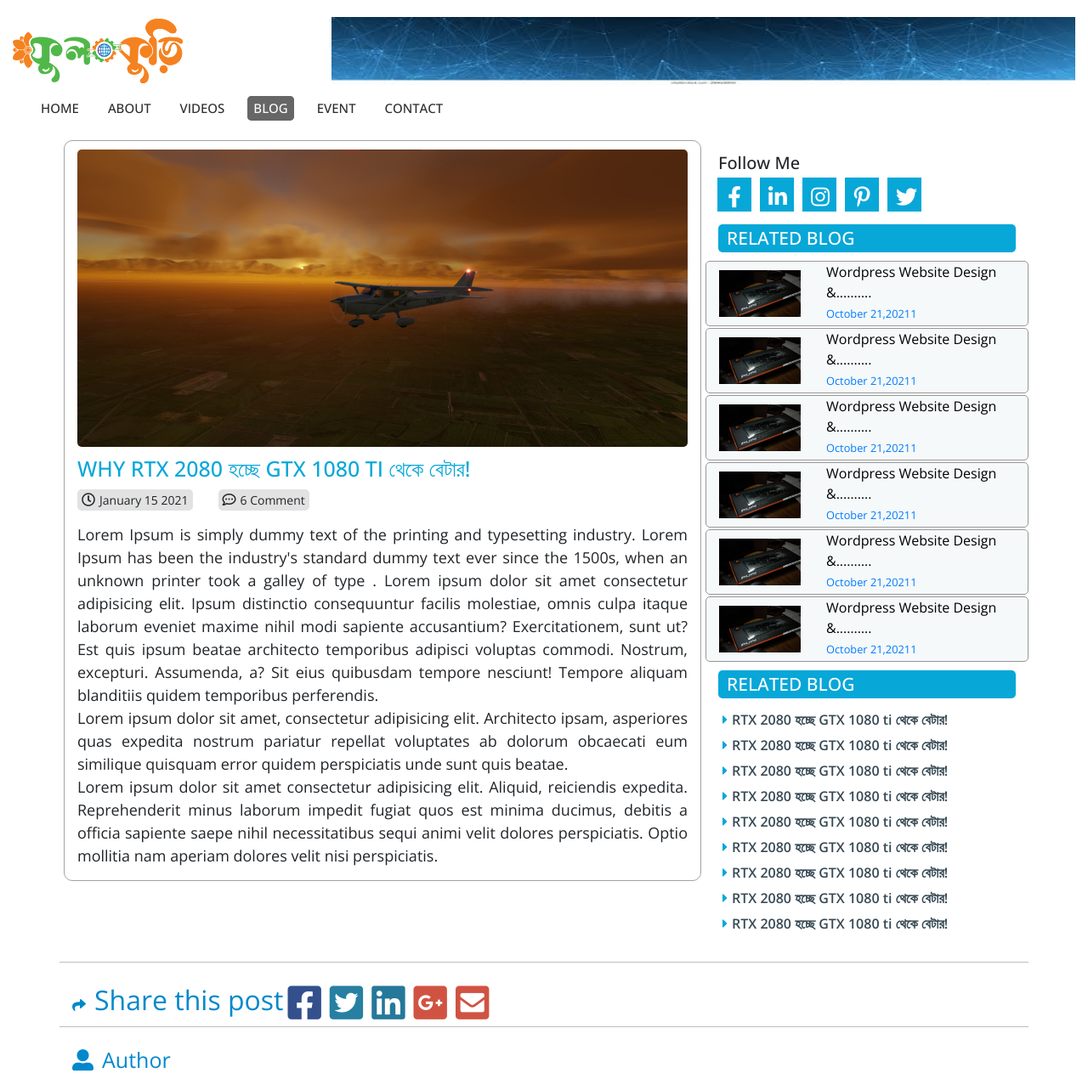
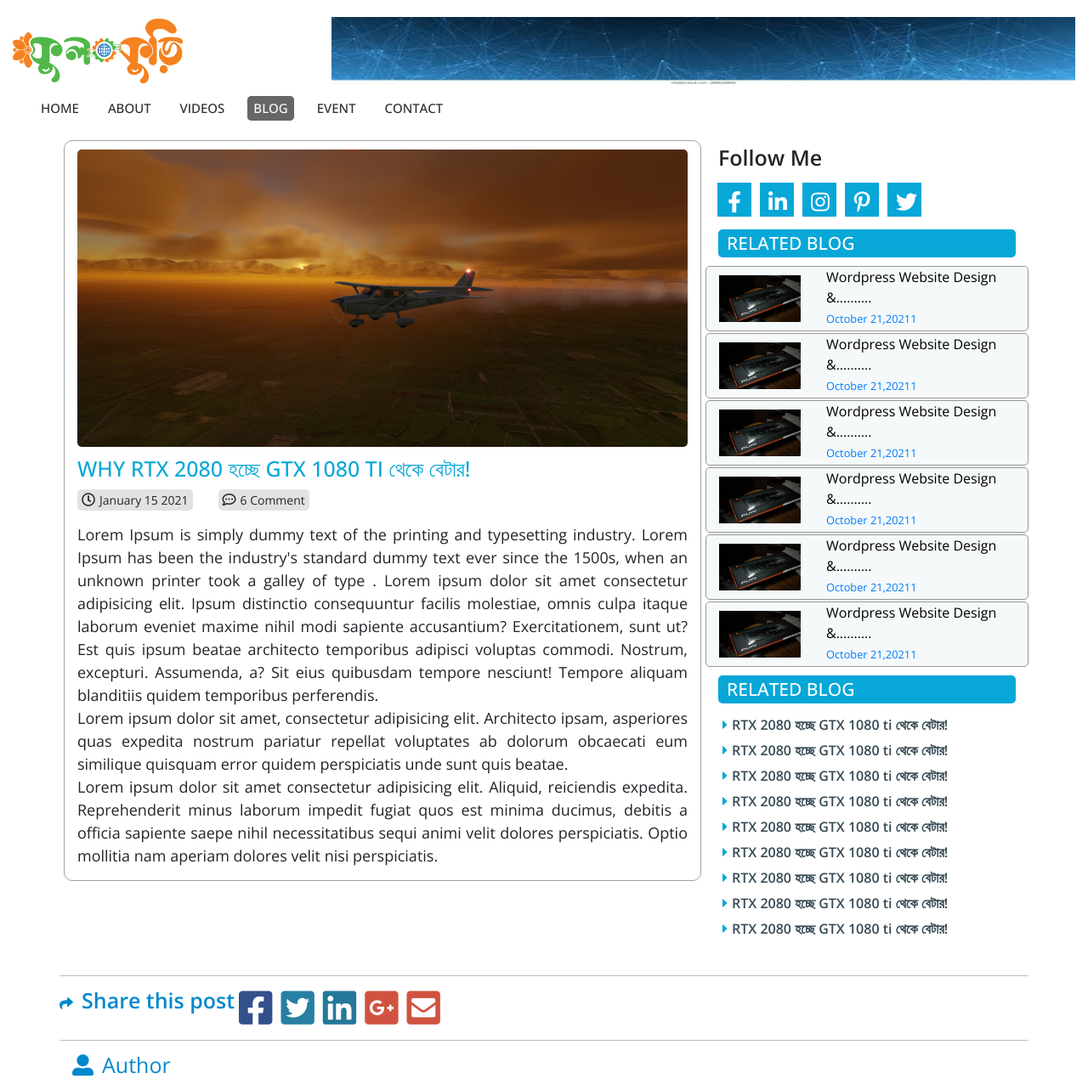
Before and after one commit to Proshanta15/fulkuri-demo.github.io, a plain HTML site: page blog_details.html in a window 1280 px wide. Shown: the top 1283 px of the page at 85% size. Drawn offline with nearby package versions, Linux system fonts and the light colour scheme.

Commit message:
Update style.css

```diff
--- a/css/style.css
+++ b/css/style.css
@@ -797,8 +797,9 @@ footer a:hover {
 
 #blog-details .blog-rigth h5 {
   text-transform: capitalize;
-  font-size: 20px;
-  margin-top: 20px;
+  font-size: 25px;
+  margin: 10px 0px;
+  font-weight: 600;
 }
 
 #blog-details .blog-rigth .blog-social {
@@ -877,6 +878,7 @@ footer a:hover {
   padding: 10px 0px;
   display: flex;
   flex-direction: column;
+  margin-bottom: 20px;
 }
 
 #blog-details .related-item a {
@@ -907,12 +909,12 @@ footer a:hover {
 }
 
 #blog-share {
-  padding: 20px 0px;
+  padding: 10px 0px;
 }
 
 #blog-share .container {
   border-top: 1px solid rgb(189, 189, 189);
-  padding-top: 20px;
+  padding: 10px 0px;
   border-bottom: 1px solid rgb(189, 189, 189);
 }
 
@@ -926,9 +928,9 @@ footer a:hover {
 }
 
 #blog-share .share-title p {
-  font-size: 32px;
+  font-size: 25px;
   color: #0088cc;
-  font-weight: 300;
+  font-weight: 600;
   margin-bottom: 0px;
 }
 
```
